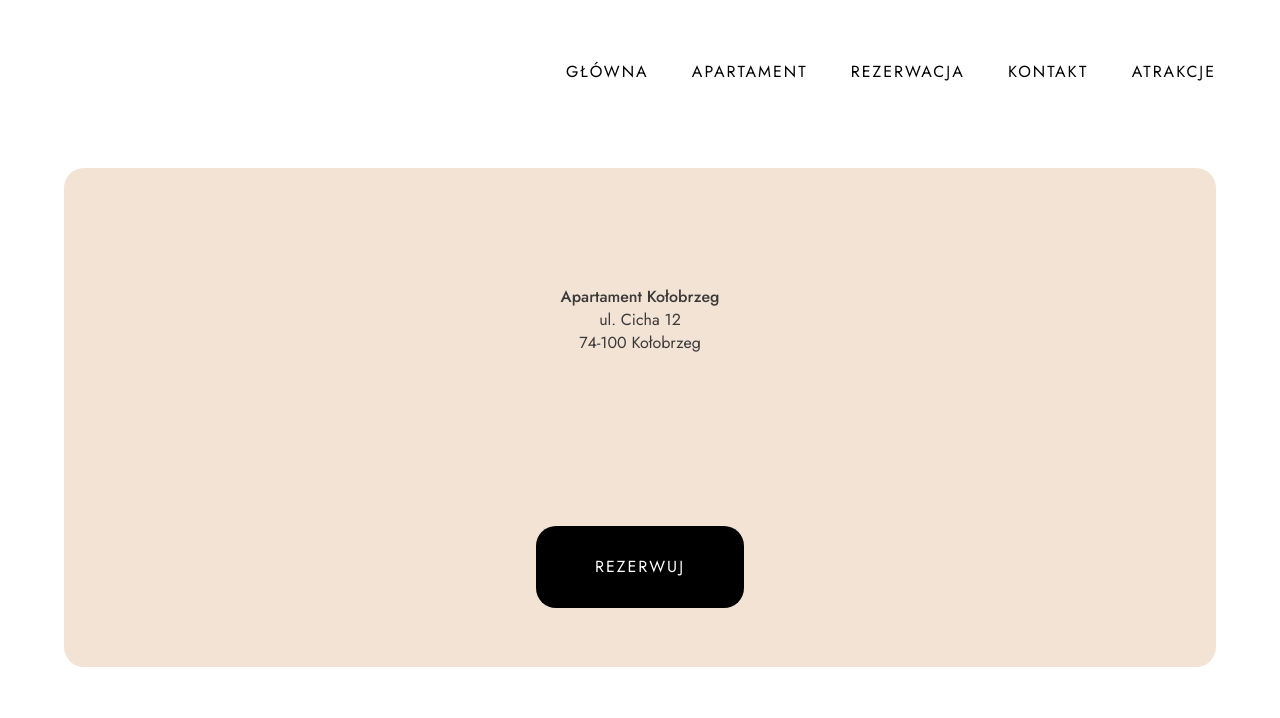
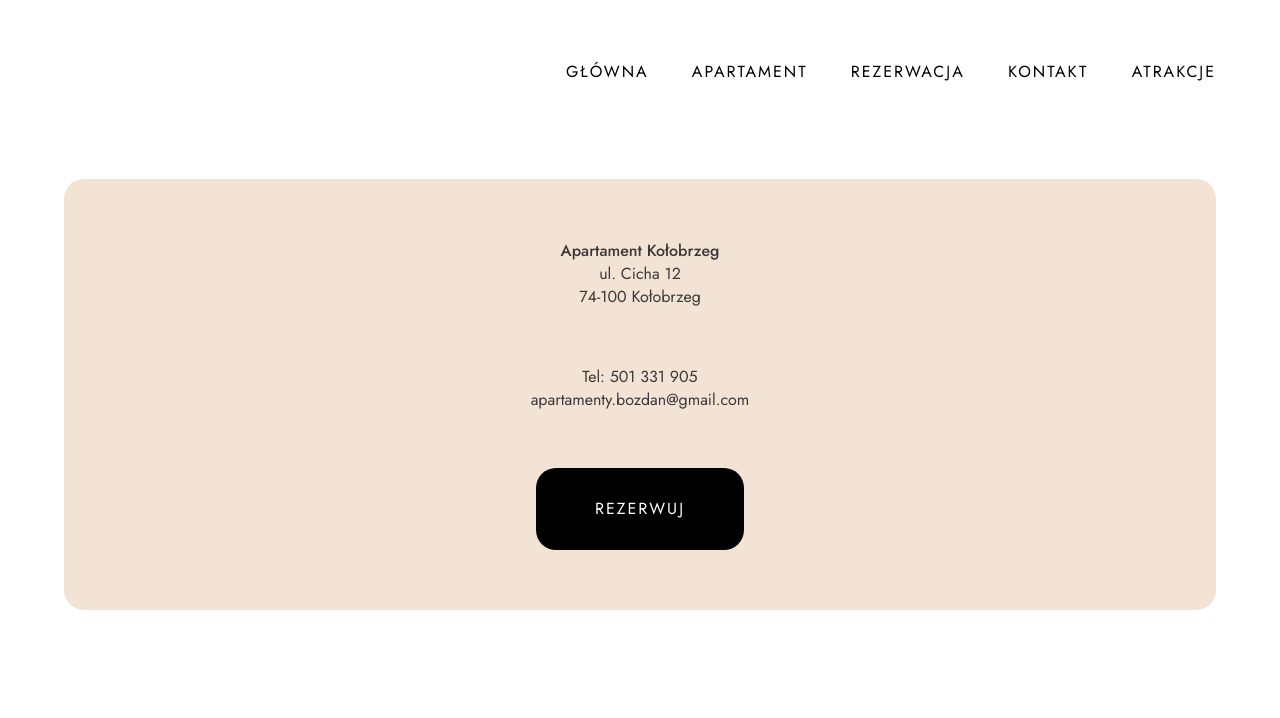
Before and after one commit to MarcelinaFrankowska/baltic-sea-code, a plain HTML site: page contact.html in a window 1280 px wide. Shown: the top 718 px of the page. Drawn offline with Linux system fonts and the light colour scheme.

Commit message:
fixes: commas, icons, contact info

```diff
--- a/contact.html
+++ b/contact.html
@@ -49,6 +49,11 @@
         <p>74-100 Kołobrzeg</p>
         </div>
 
+        <div class="mailS">
+           <p>Tel: 501 331 905</p>
+           <p>apartamenty.bozdan@gmail.com</p>
+          </div>
+
        <div><button class="black rounded"><a href="booking.html">Rezerwuj</a> </button></div>
 
 
--- a/css/icons.css
+++ b/css/icons.css
@@ -82,6 +82,16 @@
         text-align: left;
     }
 
+    .icon {
+        padding: 2% 0;
+    }
+
+    .bedroom .icon,
+    .safety .icon,
+    .outside .icon {
+        padding: 1% 0;
+    }
+
     .facility p {
         font-size: 14px;
     }
--- a/css/shared.css
+++ b/css/shared.css
@@ -123,8 +123,18 @@ a:visited {
     padding: 10%;
 }
 
-.adressS {
-    padding: 10%;
+.adressS,
+.mailS {
+    padding: 5%;
+}
+
+.adressS p,
+.mailS p {
+    padding: 0;
+}
+
+.mailS {
+    padding-bottom: 10%
 }
 
 .rounded {
@@ -264,6 +274,12 @@ a:visited {
         padding: 0;
     }
 
+    .adressS,
+    .mailS {
+        padding-bottom: 0;
+
+    }
+
     .text {
         flex-basis: 50%;
         position: relative;
```
Also changed, not shown: about.html (+10 -4 lines), assets/icons/sunbed.svg (added).
